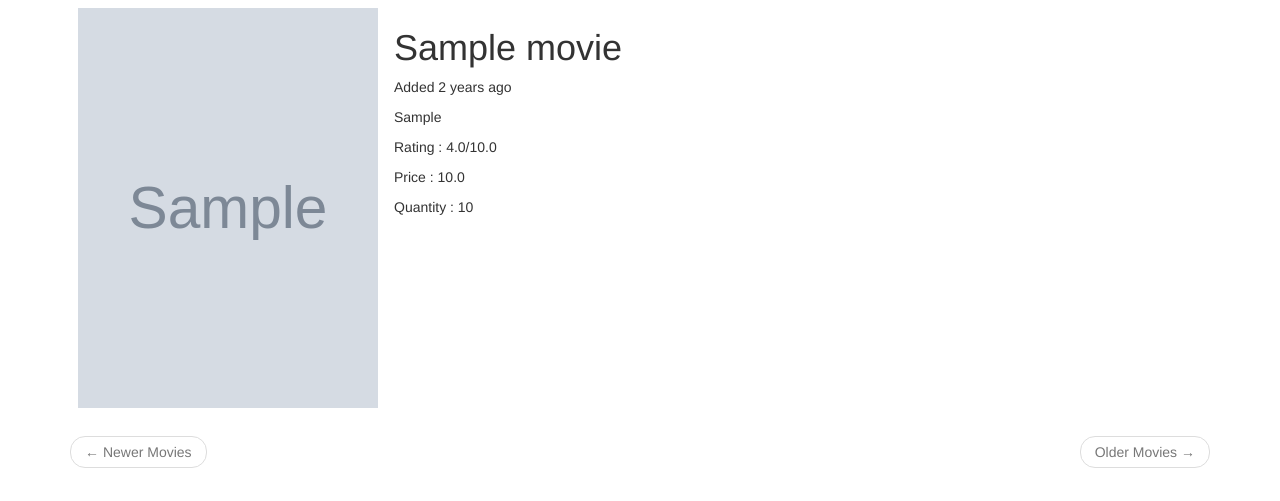
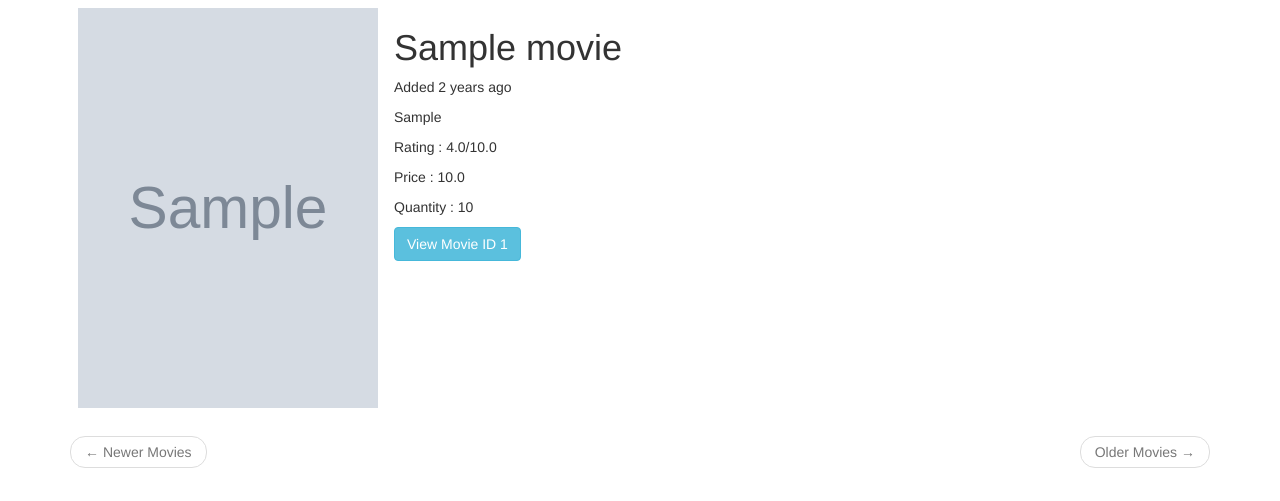
Before and after one commit to rohit-ranjan-tfj/VRS, a Flask app: page /explore in a window 1280 px wide. Shown: the part 143-644 px from the top of the page. Run offline with Flask 2, Linux system fonts and the light colour scheme; tables that the repository leaves empty hold one stand-in row (values such as "Sample post"); grey boxes marked "Sample" are stand-in pictures; some libraries are stand-ins or nearby versions.

Commit message:
Dummy rent button functionality

```diff
--- a/app/routes.py
+++ b/app/routes.py
@@ -67,7 +67,7 @@ def explore():
         if movies.has_next else None
     prev_url = url_for('explore', page=movies.prev_num) \
         if movies.has_prev else None
-    return render_template('index.html', title='Explore', movies=movies.items,
+    return render_template('explore.html', title='Explore', movies=movies.items,
                            next_url=next_url, prev_url=prev_url)
 
 
@@ -175,8 +175,12 @@ def user(username):
 
 
 @app.route('/movie/<id>', methods=['GET', 'POST'])
-@login_required
 def movie(id):
+    if str(request.form.get('Rent Movie'))[:10] == 'Rent Movie':
+        if(current_user.is_authenticated):
+            flash(('Movie ID ' + str(request.form.get('Rent Movie'))[14:] + ' is rented for 30 days'))
+        else:
+            flash('Please login to rent a movie')
     movie = Movie.query.filter_by(id=id).first_or_404()
     page = request.args.get('page', 1, type=int)
     movies = Movie.query.order_by(Movie.timestamp.desc()).paginate(
--- a/app/templates/_movie.html
+++ b/app/templates/_movie.html
@@ -2,6 +2,7 @@
         <tr>
             <td width="300px"><img width="300" height="400" src="{{ movie.img_path }}" alt="https://previews.123rf.com/images/pavelstasevich/pavelstasevich1811/pavelstasevich181101028/112815904-.jpg"></td>
             <td>
+
                 <h1>{{ movie.name }}</h1>
                 {% if movie.timestamp %}
                 <p>Added {{ moment(movie.timestamp).fromNow() }}</p>
@@ -13,10 +14,26 @@
                 {% if current_user.is_authenticated %}
                 {% if current_user.user_cat=='user' %}
                 <form method="post" >
+                    <a href="{{ url_for('movie', id=movie.id) }}">
+                    <input type="button" class="btn btn-info" value="View Movie ID {{ movie.id }}" name="View Movie">
+                    </a>
                     <input type="submit" class="btn btn-info" value="Rent Movie ID {{ movie.id }}" name="Rent Movie">
                 </form>
+                {% else %}
+                <form method="post" >
+                    <a href="{{ url_for('movie', id=movie.id) }}">
+                    <input type="button" class="btn btn-info" value="View Movie ID {{ movie.id }}" name="View Movie">
+                    </a>
+                </form>
                 {% endif %}
+                {% else %}
+                <form method="post" >
+                    <a href="{{ url_for('movie', id=movie.id) }}">
+                    <input type="button" class="btn btn-info" value="View Movie ID {{ movie.id }}" name="View Movie">
+                    </a>
+                </form>
                 {% endif %}
+
             </td>
         </tr>
     </table>
--- /dev/null
+++ b/app/templates/explore.html
@@ -0,0 +1,31 @@
+{% extends "base.html" %}
+{% import 'bootstrap/wtf.html' as wtf %}
+
+{% block app_content %}
+    {% if current_user.is_authenticated %}
+    <h1>Hi, {{ current_user.username }}!</h1>
+    {% else %}
+    <h1>Hi, stranger!</h1>
+    {% endif %}
+    {% if form %}
+    {{ wtf.quick_form(form) }}
+    <br>
+    {% endif %}
+    {% for movie in movies %}
+        {% include '_movie.html' %}
+    {% endfor %}
+    <nav aria-label="...">
+        <ul class="pager">
+            <li class="previous{% if not prev_url %} disabled{% endif %}">
+                <a href="{{ prev_url or '#' }}">
+                    <span aria-hidden="true">&larr;</span> Newer Movies
+                </a>
+            </li>
+            <li class="next{% if not next_url %} disabled{% endif %}">
+                <a href="{{ next_url or '#' }}">
+                    Older Movies <span aria-hidden="true">&rarr;</span>
+                </a>
+            </li>
+        </ul>
+    </nav>
+{% endblock %}
```
Also changed, not shown: app/templates/movie.html (+11 -0 lines).
